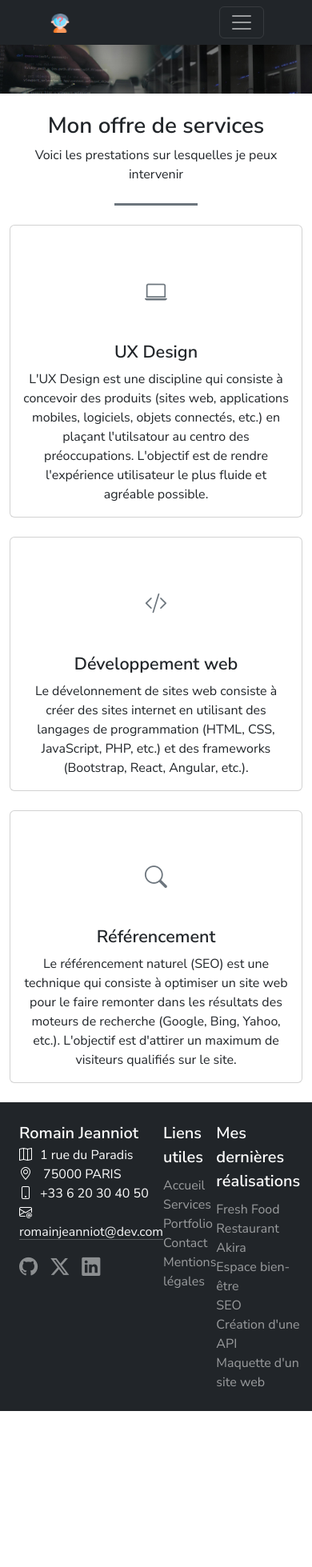
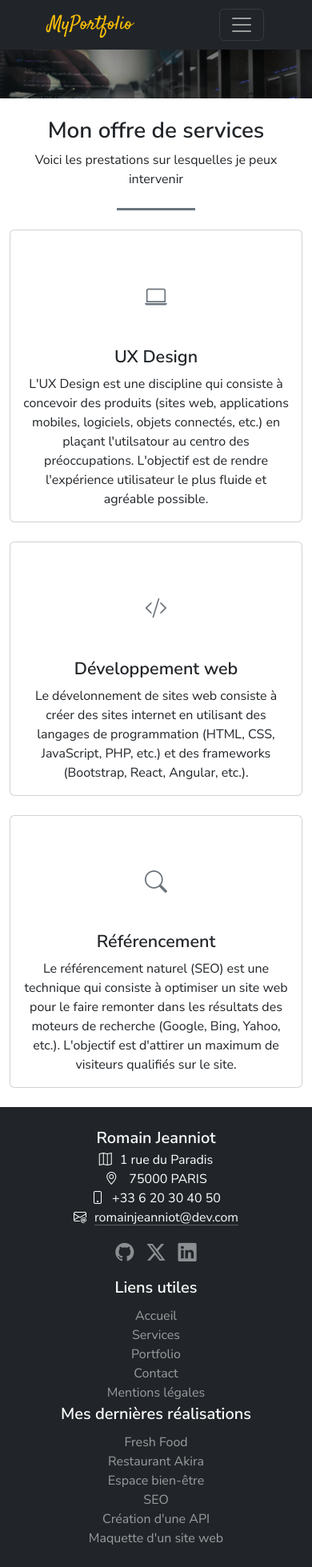
Before and after one commit to jeanniot-wdv/da_portfolio, a React (Create React App) app: page /Services in a window 390 px wide. Shown: the whole page at 80% size. Before the commit the page ends 1764 px from the top, so only its background shows below. Built offline with nearby package versions, Linux system fonts and the light colour scheme.

Commit message:
MAJ optimisation code

```diff
--- a/src/App.js
+++ b/src/App.js
@@ -28,7 +28,7 @@ export default class App extends React.Component {
 
         <Nav />
 
-        <main className="container-fluid gx-0">
+        <main>
           <ScrollToTop>
             <Routes>
               <Route path="/" element={<Home/>}></Route>
--- a/src/components/Footer.js
+++ b/src/components/Footer.js
@@ -40,7 +40,7 @@ export default class Footer extends Component {
             <h3 className="fs-5 lh-base">Mes dernières réalisations</h3>
             <ul className="navbar-nav">
               {projects.map((project) => (
-                <li className="nav-item">
+                <li className="nav-item" key={project.title}>
                   <Link className="nav-link py-0" to="/Portfolio">{project.title}</Link>
                 </li>
                 ))
--- a/src/components/Header.js
+++ b/src/components/Header.js
@@ -1,7 +1,7 @@
 
 export default function Header(props) {
   return (
-    <div className="row d-flex flex-wrap justify-content-center">
+    <div className="d-flex flex-column align-items-center">
       <img className="img-fluid" src="./images/banner.jpg" alt="banner portfolio bleu"></img>
       <div className="text-center px-4 mt-4">
         <h1>{props.title}</h1>
--- a/src/components/Nav.js
+++ b/src/components/Nav.js
@@ -8,9 +8,7 @@ export default class Nav extends Component {
       <header className="container-fluid gx-0 text-uppercase">
         <nav className="navbar navbar-expand-lg bg-dark navbar-dark shadow px-5 fixed-top">
           <div className="container-fluid">
-            <Link className="navbar-brand" to="/">
-              <img src="./images/favicon_io/favicon-32x32.png" alt="Bootstrap" width="30" height="24" />
-            </Link>
+            <Link className="navbar-brand text-capitalize text-warning" to="/">MyPortfolio</Link>
             <button className="navbar-toggler" type="button" data-bs-toggle="collapse" data-bs-target="#navbarNav" aria-controls="navbarNav" aria-expanded="false" aria-label="Toggle navigation">
                 <span className="navbar-toggler-icon"></span>
             </button>
--- a/src/index.css
+++ b/src/index.css
@@ -1,12 +1,20 @@
 @import url('https://fonts.googleapis.com/css2?family=Nunito+Sans:ital,opsz,wght@0,6..12,200..1000;1,6..12,200..1000&display=swap');
+@import url('https://fonts.googleapis.com/css2?family=Satisfy&display=swap');
 
 body {
   margin: 0;
-  margin-top: 56px;
+  margin-top: 62px;
   font-family: "Nunito Sans", sans-serif;
   font-weight: 400;
   -webkit-font-smoothing: antialiased;
   -moz-osx-font-smoothing: grayscale;
+}
+
+.navbar-brand{
+  font-family: "Satisfy", cursive;
+  font-weight: 400;
+  font-size: 1.5em;
+  font-style: normal;
 }
 
 h1, h2, h3, strong{font-weight: 600;}
@@ -40,7 +48,6 @@ address i{margin-right: 10px;}
 /******* EFFECTS *******/
 .card:hover{
   background-color: #efefef;
-  transform: scale(1.02);
   box-shadow: 0 0 10px gray;
 }
 #portfolio .btn:hover{
@@ -49,3 +56,18 @@ address i{margin-right: 10px;}
 #contact .form-control:hover{
   box-shadow: 0 0 3px gray inset;;
 }
+
+/******* RESPONSIVE *******/
+@media screen and (max-width: 768px){
+
+  #intro strong{font-size: 2.5em;}
+  footer .d-flex{
+    flex-direction: column;
+    text-align: center;
+  }
+  #socials{
+    flex-direction: row;
+    margin-bottom: 10px;
+    justify-content: center;
+  }
+}
--- a/src/pages/Home.jsx
+++ b/src/pages/Home.jsx
@@ -30,7 +30,7 @@ const Home = () => {
 
   return(
     <>
-      <section id="intro" className="container-fluid bg-image d-flex justify-content-center align-items-center">
+      <section id="intro" className="d-flex bg-image justify-content-center align-items-center">
         <div className="text-white text-center">
           <p><strong>Bonjour, je suis Romain Jeanniot</strong></p>
           <h1>Développeur web Fullstack</h1>
--- a/src/pages/Portfolio.jsx
+++ b/src/pages/Portfolio.jsx
@@ -12,7 +12,7 @@ const Portfolio = () => {
       <div className="container">
         <section id="portfolio" className="row row-cols-1 row-cols-md-2 row-cols-lg-3 text-center gy-4 mb-4">
           {projects.map((project) => (
-            <div className="col">
+            <div className="col" key={project.title}>
               <div className="card h-100">
                 <img src={project.image} className="card-img-top" alt={project.image} />
                 <div className="card-body">
```
Also changed, not shown: src/components/ProjectsData.js (line endings or trailing spaces).
